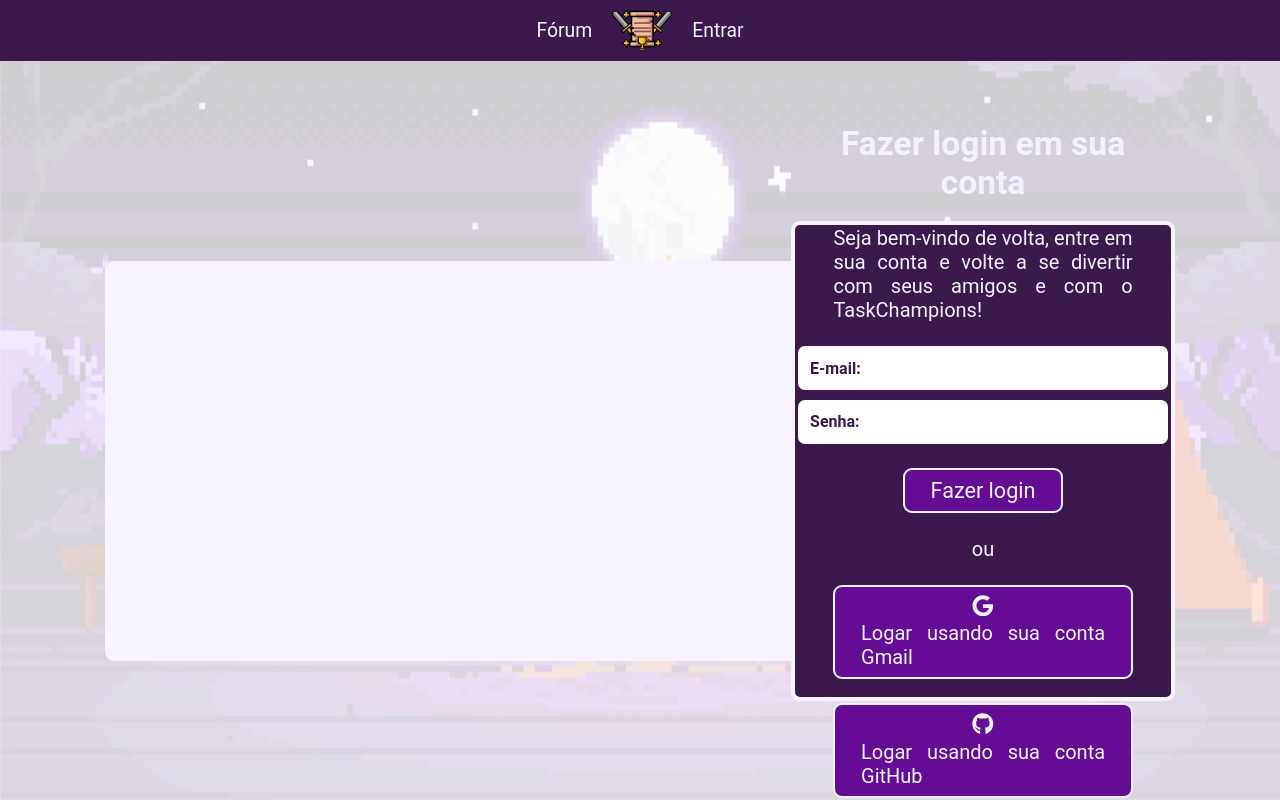
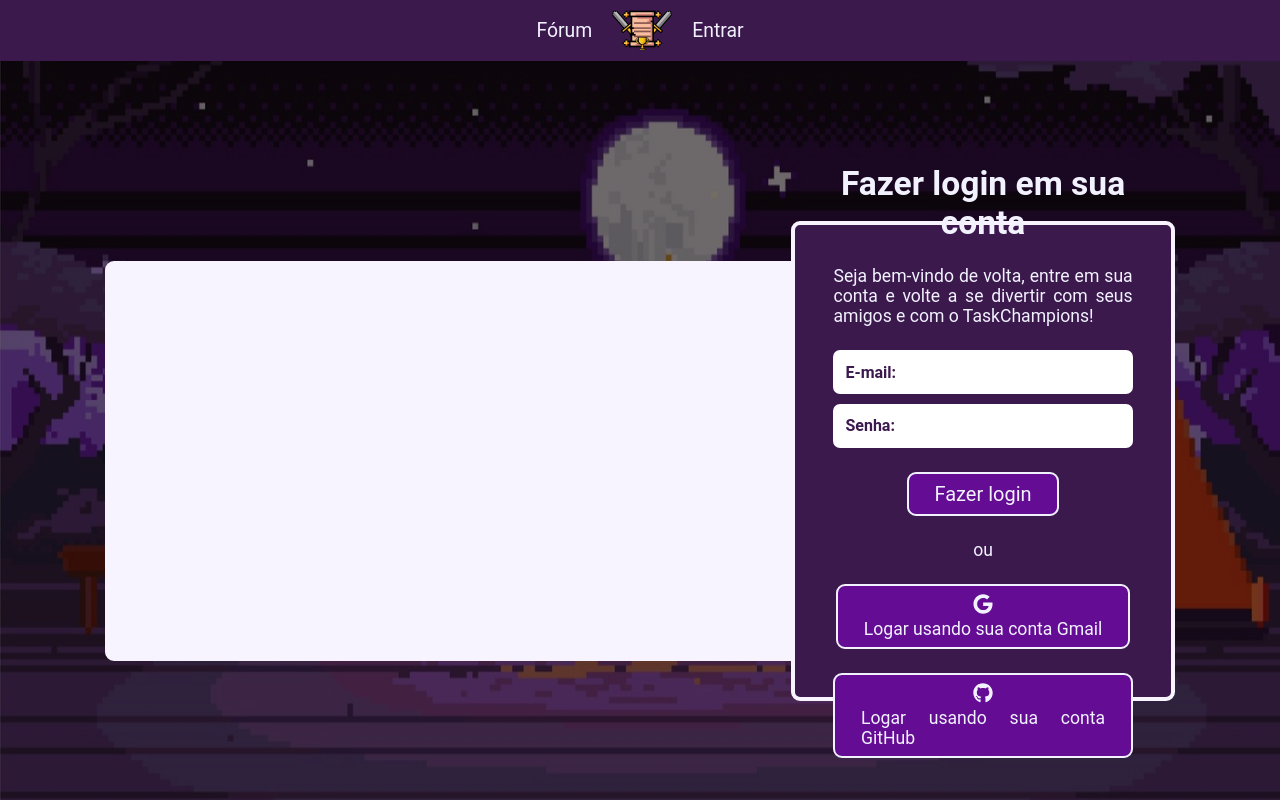
Before and after one commit to lucasrc18/ProjetoIntegrador, a React (Create React App) app: page /login in a window 1280 px wide. Built offline with nearby package versions, Linux system fonts and the light colour scheme; no server answers; the database is empty.

Commit message:
correção da imagem, e adição do blur

```diff
--- a/src/pages/home/style.scss
+++ b/src/pages/home/style.scss
@@ -1,17 +1,16 @@
 #home-page {
     overflow: hidden;
-
     width: 100vw;
     height: 100vh;
-
     color: #f2f2ff;
-
     background: url('./assets/bg-image.png') no-repeat;
     background-size: 100vw 100vh;
+    box-shadow: inset 0 0 500px 1000px #09000090;
+
+
 
     header#home-header {
         width: 100vw;
-
         display: flex;
         justify-content: center;
         align-items: center;
@@ -59,6 +58,7 @@
             border: 4px solid #F8F4FF;
             outline: none;
             border-radius: 9px;
+
         }
 
         .auth-section {
@@ -90,30 +90,28 @@
             }
 
             p {
-                font-size: 1.25rem;
+
+                font-size: 1.10rem;
                 text-align: justify;
             }
 
             form {
+                width: 100%;
+                text-align: center;
                 display: flex;
                 flex-direction: column;
                 justify-content: center;
                 align-items: center;
-
                 gap: 1.2vh;
 
                 input {
-                    width: 370px;
+                    width: 100%; /* Ocupa toda a largura do formulário */
                     height: 30px;
-
                     outline: none;
                     border: none;
                     border-radius: 7px;
-
                     font-size: 1rem;
                     padding: 22px 12px;
-
-
                     color: #3B194D;
                 }
 
@@ -130,7 +128,7 @@
 
                 padding: 1vh 2vw;
 
-                font-size: 1.35rem;
+                font-size: 1.25rem;
 
                 color: #f2f2ff;
                 background: #640c94;
```
Also changed, not shown: src/pages/home/assets/bg-image.png.
